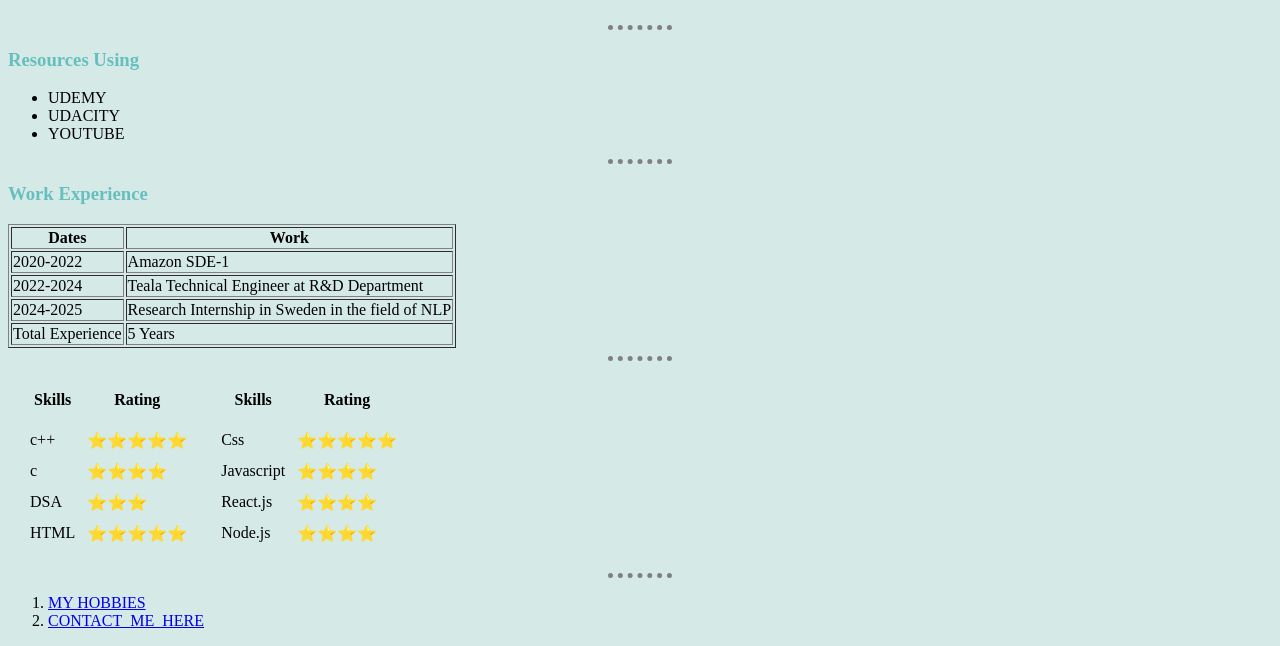
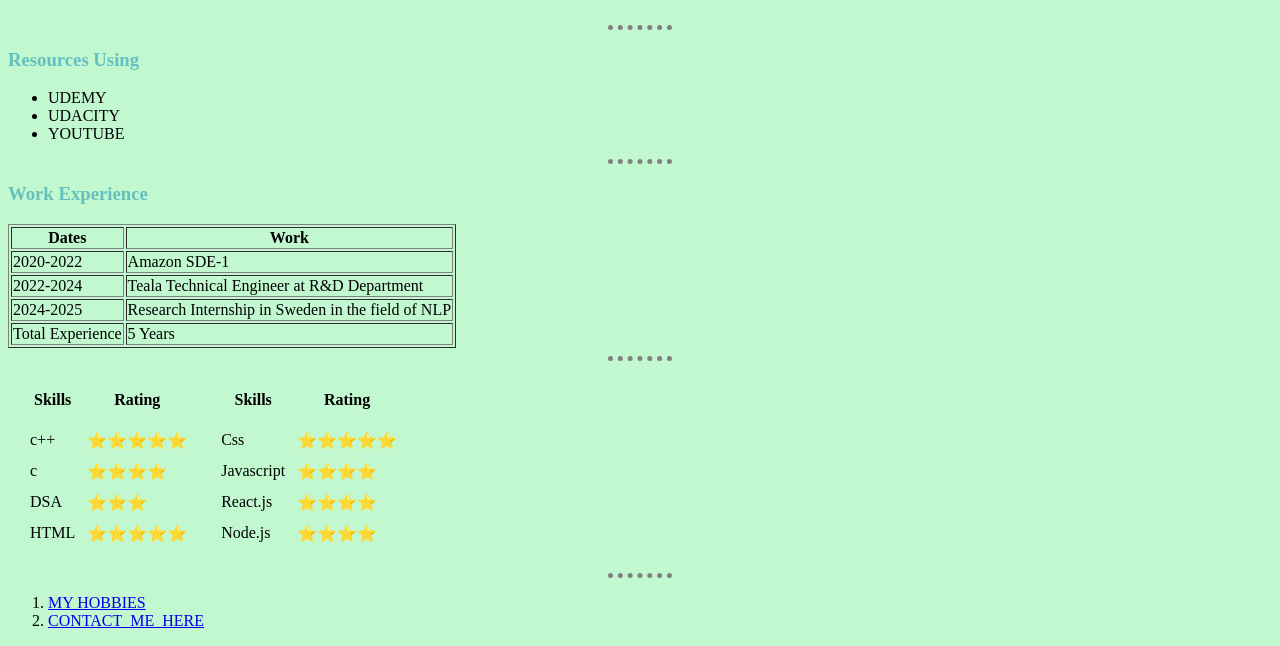
Before and after one commit to Kunnu72/1st-Repo, a plain HTML site: page index.html in a window 1280 px wide. Shown: the part 187-833 px from the top of the page. Drawn offline with Linux system fonts and the light colour scheme; files that its build step writes are made by us from their sources.

Commit message:
change bg color

```diff
--- a/styles.css
+++ b/styles.css
@@ -1,6 +1,6 @@
 body{
 
-  background-color: rgba(209,232,228,0.9);
+  background-color: #C1F8CF;
 }
 hr{
 
```
